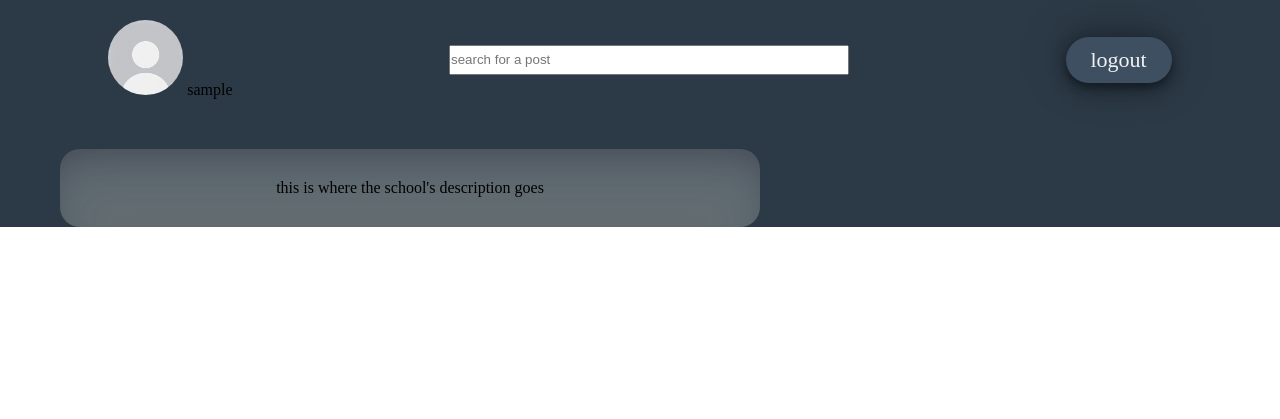
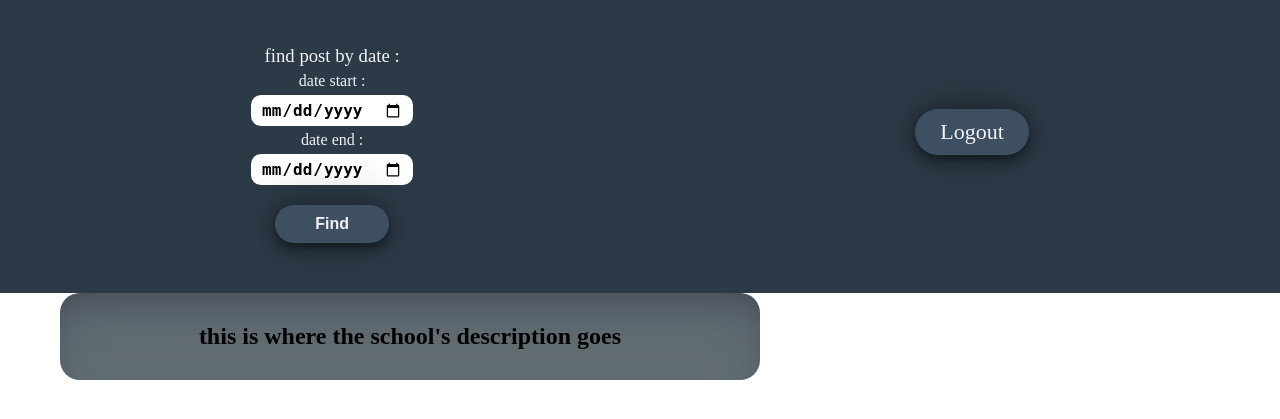
Before and after one commit to Chohra-ilyas/tp-web-final, a PHP site: page /home-guest.php in a window 1280 px wide. Shown: the top 419 px of the page. Run offline with PHP 8.4, Linux system fonts and the light colour scheme; the visitor is signed in with stand-in values (Sample User, id 1); data that the repository does not hold is empty; some web fonts are replaced.

Commit message:
Add files via upload

```diff
--- a/home-guest.php
+++ b/home-guest.php
@@ -21,25 +21,30 @@ if (isset($_SESSION['id']) && isset($_SESSION['username'])) {
   <head>
     <meta charset="UTF-8">
     <meta name="viewport" content="width=device-width, initial-scale=1.0">
-    <link rel="stylesheet" href="./styles/home.css">
+    <link rel="stylesheet" href="./styles/Home.css">
+    <link rel="stylesheet" href="https://cdn.jsdelivr.net/npm/bootstrap-icons@1.11.3/font/bootstrap-icons.min.css">
     <title>home</title>
   </head>
 
   <body>
-    <form method="post">
+    <form action="find-post.php" method="post">
       <div id="top-container">
-        <div>
-          <img src="./images/no-picture.jpg" alt="" id="pfp">
-          <?php echo  $getUser['username']  ?>
+
+        <div class="findByDate">
+          <h3>find post by date :</h3>
+          <h4>date start :</h4>
+          <input type="date" class="postfind" name="post-date1">
+          <h4>date end :</h4>
+          <input type="date" class="postfind2" name="post-date2">
+          <button type="submit">Find</button>
         </div>
-        <input type="text" id="post-search" placeholder="search for a post">
 
-        <a href="logout.php">logout</a>
+        <a href="logout.php">Logout</a>
       </div>
     </form>
-    <div id="main-box">
+
     <div id="center">
-        <div>this is where the school's description goes</div>
+      <h2>this is where the school's description goes</h2>
 
       <div id="post-bar">
         <?php
@@ -54,11 +59,11 @@ if (isset($_SESSION['id']) && isset($_SESSION['username'])) {
         ?>
       </div>
     </div>
+
     </div>
   </body>
 
   </html>
-
 <?php
 
 } else {
```
Also changed, not shown: home-parent.php (+13 -10 lines), classetud.sql (line endings or trailing spaces), home.php (line endings or trailing spaces). Lines whose indentation alone changed are shown as unchanged.
